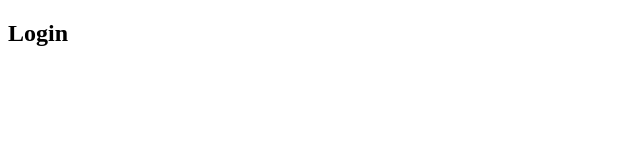
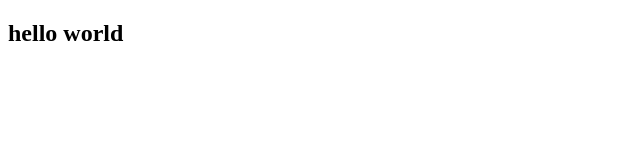
Before and after one commit to kekegon0910/test, a plain HTML site: page test.html in a window 1280 px wide. Shown: the whole page, without its empty margins (0-640 px from the left). Drawn offline with Linux system fonts and the light colour scheme.

Commit message:
Update test.html

```diff
--- a/test.html
+++ b/test.html
@@ -6,6 +6,6 @@
     <title>Login</title>
 </head>
 <body>
-    <h2>Login</h2>
+    <h2>hello world</h2>
 </body>
 </html>
```
